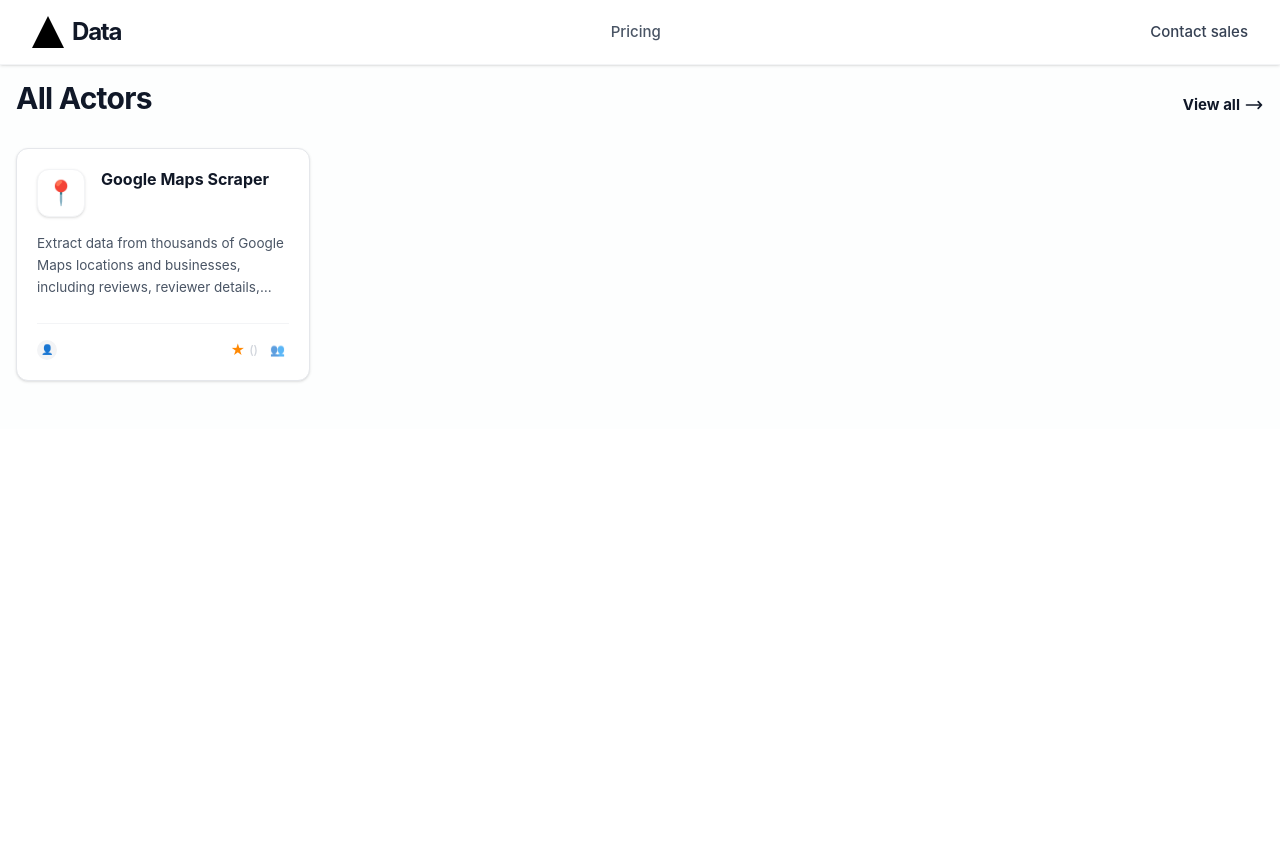
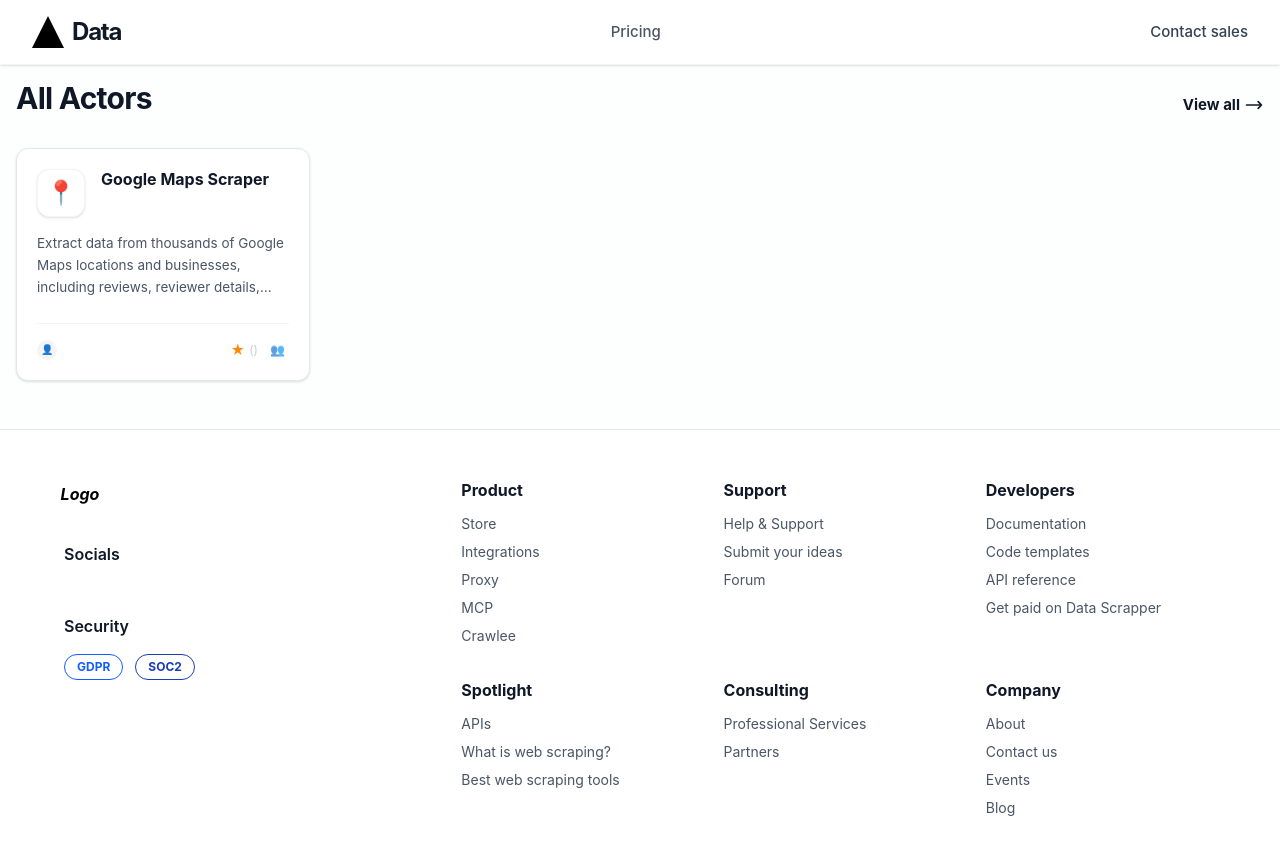
Before and after one commit to Rizvan-khan/data-scrapping-tool, a React (Vite) app in the folder frontend/: page / in a window 1280 px wide. Shown: the top 854 px of the page. Before the commit the page ends 800 px from the top, so only its background shows below. Built offline with nearby package versions, Linux system fonts and the light colour scheme.

Commit message:
create footer

```diff
--- a/frontend/src/Home.jsx
+++ b/frontend/src/Home.jsx
@@ -1,6 +1,7 @@
 import React from 'react';
 import Navbar from './Main-Panel/layouts/HomeLayout';
 import ActorGrid from './pages/Actor/ActorSection';
+import Footer from './Main-Panel/layouts/Footer';
 // apify ko dekhkar   main design hai yeh ise dekhakr banana hia bhai
 
 export default function Home(){
@@ -8,6 +9,7 @@
         <>
             <Navbar />
            < ActorGrid />
+              <Footer />
         </>
     )
 }
--- /dev/null
+++ b/frontend/src/Main-Panel/layouts/Footer.jsx
@@ -0,0 +1,91 @@
+import React from 'react';
+import { useNavigate } from 'react-router-dom';
+
+const Footer = () => {
+  const navigate = useNavigate();
+
+  const sections = [
+    {
+      title: 'Product',
+      links: [' Store', 'Integrations', 'Proxy', 'MCP', 'Crawlee'],
+    },
+    {
+      title: 'Support',
+      links: ['Help & Support', 'Submit your ideas', 'Forum'],
+    },
+    {
+      title: 'Developers',
+      links: ['Documentation', 'Code templates', 'API reference', 'Get paid on Data Scrapper'],
+    },
+    {
+      title: 'Spotlight',
+      links: ['APIs', 'What is web scraping?', 'Best web scraping tools'],
+    },
+    {
+      title: 'Consulting',
+      links: ['Professional Services', ' Partners'],
+    },
+    {
+      title: 'Company',
+      links: ['About ', 'Contact us', 'Events', 'Blog'],
+    },
+  ];
+
+  return (
+    <footer className="w-full bg-white border-t border-gray-200 px-6 py-12 md:px-16">
+      {/* Main Grid Container */}
+      <div className="max-w-7xl mx-auto grid grid-cols-1 md:grid-cols-12 gap-10">
+
+        {/* Left Branding Section (4 columns on desktop) */}
+        <div className="md:col-span-4 flex flex-col gap-8">
+          <div className="flex items-center gap-2">
+            <div className="w-8 h-8  from-blue-500  rounded-sm italic font-bold text-black flex items-center justify-center">
+              Logo
+            </div>
+            {/* <span className="font-bold text-xl tracking-tight">logo</span> */}
+          </div>
+
+          <div className="space-y-4">
+            <h5 className="font-semibold text-gray-900">Socials</h5>
+            <div className="flex gap-4 text-gray-600 text-xl">
+              <i className="fab fa-linkedin hover:text-black cursor-pointer"></i>
+              <i className="fab fa-twitter hover:text-black cursor-pointer"></i>
+              <i className="fab fa-github hover:text-black cursor-pointer"></i>
+            </div>
+          </div>
+
+          <div className="space-y-4">
+            <h5 className="font-semibold text-gray-900">Security</h5>
+            <div className="flex gap-3">
+              <div className="px-3 py-1 border border-blue-600 text-blue-600 text-xs font-bold rounded-full">GDPR</div>
+              <div className="px-3 py-1 border border-blue-800 text-blue-800 text-xs font-bold rounded-full">SOC2</div>
+            </div>
+          </div>
+        </div>
+
+        {/* Right Links Section (8 columns on desktop, nested grid) */}
+        <div className="md:col-span-8 grid grid-cols-2 sm:grid-cols-3 gap-8">
+          {sections.map((section, idx) => (
+            <div key={idx} className="flex flex-col gap-3">
+              <h4 className="font-bold text-gray-900 text-sm md:text-base">{section.title}</h4>
+              <ul className="flex flex-col gap-2">
+                {section.links.map((link) => (
+                  <li
+                    key={link}
+                    onClick={() => navigate(`/${link.toLowerCase().replace(/\s+/g, '-')}`)}
+                    className="text-gray-600 text-sm hover:text-blue-600 cursor-pointer transition-colors duration-200"
+                  >
+                    {link}
+                  </li>
+                ))}
+              </ul>
+            </div>
+          ))}
+        </div>
+
+      </div>
+    </footer>
+  );
+};
+
+export default Footer;
```
